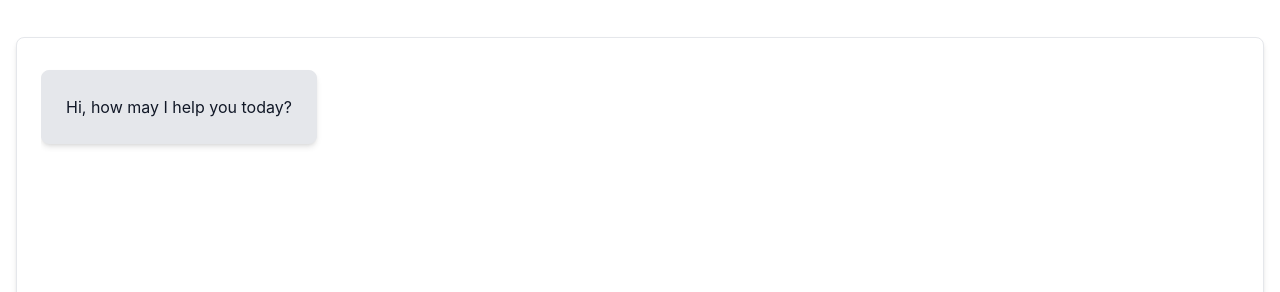
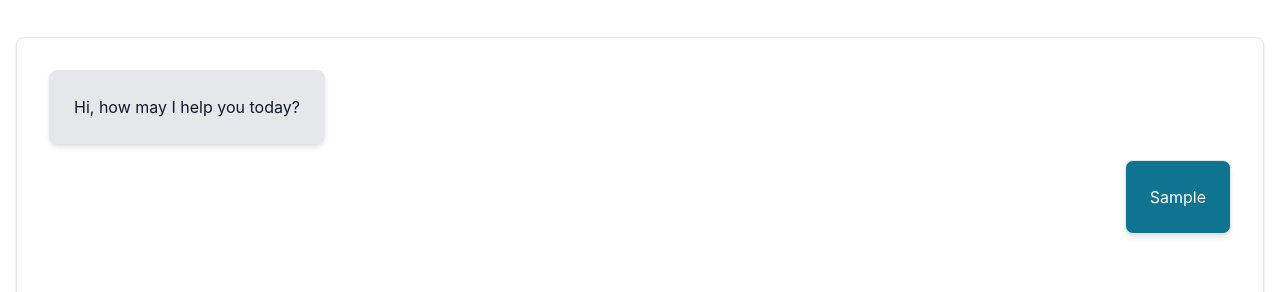
Before and after one commit to ATchibo/NASA_Spaceapps_Challenge, a React (Create React App) app in the folder frontend/: page / in a window 1280 px wide. Both pictures are taken after typing "Sample" into the empty fields and a click on the button 1213 px from the left and 730 px from the top of the page. Shown: the part 131-423 px from the top of the page. Built offline with nearby package versions, Linux system fonts and the light colour scheme.

Commit message:
can send messaes

```diff
--- a/frontend/package.json
+++ b/frontend/package.json
@@ -19,6 +19,7 @@
     "react-dom": "^18.2.0",
     "react-icons": "^4.11.0",
     "react-intl": "^6.4.7",
+    "react-query": "^3.39.3",
     "react-scripts": "5.0.1",
     "typescript": "^4.9.5",
     "web-vitals": "^2.1.4"
--- a/frontend/src/api/api.ts
+++ b/frontend/src/api/api.ts
@@ -6,7 +6,7 @@ const api = axios.create({
     baseURL: BACKEND_URL,
 });
 
-export const sendMessage = async () => {
+export const sendMessageApi = async (message: string) => {
     const res = await api.post("/sendMessage");
     return res.data;
 }
--- a/frontend/src/components/MainChat.tsx
+++ b/frontend/src/components/MainChat.tsx
@@ -1,4 +1,4 @@
-import React, {useState} from 'react';
+import React, {useEffect, useState} from 'react';
 import {Card} from "flowbite-react";
 import TextArea from "./TextArea";
 import MessageInputBox from "./MessageInputBox";
@@ -13,19 +13,47 @@ const MainChat = () => {
 
     const intl = useIntl();
 
+    const SENDER_TYPE_BOT = intl.formatMessage({id: "sender_type_bot"})
+    const SENDER_TYPE_USER = intl.formatMessage({id: "sender_type_user"})
+    const INITIAL_BOT_MESSAGE = intl.formatMessage({id: "initial_msg_bot"})
+
     const [messageQueue, setMessageQueue] = useState<Message[]>([{
-        sender: intl.formatMessage({id: "sender_type_bot"}),
-        content: intl.formatMessage({id: "initial_msg_bot"})
+        sender: SENDER_TYPE_BOT,
+        content: INITIAL_BOT_MESSAGE
     }]);
 
+    const [msgToSend, setMsgToSend] = useState("");
+
+    // const {
+    //     data: sendMessageData,
+    //     isFetching: isSendMessageFetching,
+    //     isSuccess: isSendMessageSuccess,
+    //     refetch: refetchSendMessage
+    // } = useQuery(
+    //     ["sendMessage", msgToSend],
+    //     () => sendMessageApi(msgToSend),
+    //     {
+    //         enabled: false
+    //     }
+    // )
 
     const [currentMessage, setCurrentMessage] = useState("");
     const sendMessage = (event: any) => {
         event.preventDefault();
 
-        console.log(currentMessage);
+        if (currentMessage.length === 0)
+            return;
+
+        setMsgToSend(currentMessage);
         setCurrentMessage("");
     }
+
+    useEffect(() => {
+        if (msgToSend.length > 0) {
+            setMessageQueue([...messageQueue, {sender: SENDER_TYPE_USER, content: msgToSend}]);
+            setMsgToSend("");
+        }
+    }, [msgToSend]);
 
     return (
         <Card
--- a/frontend/src/components/TextArea.tsx
+++ b/frontend/src/components/TextArea.tsx
@@ -1,8 +1,8 @@
-import React from 'react';
+import React, {useEffect, useRef} from 'react';
 import BotChatBubble from "./BotChatBubble";
 import UserChatBubble from "./UserChatBubble";
+import {useIntl} from "react-intl";
 import {Message} from "./MainChat";
-import {useIntl} from "react-intl";
 
 type TextAreaProps = {
     messageQueue: Message[]
@@ -12,23 +12,34 @@ const TextArea = ({messageQueue}: TextAreaProps) => {
 
     const intl = useIntl();
 
-    const senderTypeBot = intl.formatMessage({id: "sender_type_bot"})
-    const senderTypeUser = intl.formatMessage({id: "sender_type_user"})
+    const SENDER_TYPE_BOT = intl.formatMessage({id: "sender_type_bot"})
+    const SENDER_TYPE_USER = intl.formatMessage({id: "sender_type_user"})
 
     const messageBubbles = messageQueue.map((m: Message) => {
-        if (m.sender == senderTypeBot) {
+        if (m.sender === SENDER_TYPE_BOT) {
             return <BotChatBubble key={messageQueue.indexOf(m)} message={m.content}/>
-        } else if (m.sender == senderTypeUser) {
+        } else if (m.sender === SENDER_TYPE_USER) {
             return <UserChatBubble key={messageQueue.indexOf(m)} message={m.content}/>
         } else {
             return <p>No message found</p>
         }
     });
 
+    const messagesRef = useRef<HTMLDivElement>(null);
+
+    useEffect(() => {
+        if (messagesRef.current) {
+            messagesRef.current.scrollTop = messagesRef.current.scrollHeight;
+        }
+    }, [messageBubbles]);
+
     return (
         <div
+            ref={messagesRef}
             className="
                 overflow-y-scroll
+                pl-2
+                pr-2
             "
         >
             {messageBubbles}
--- a/frontend/src/components/UserChatBubble.tsx
+++ b/frontend/src/components/UserChatBubble.tsx
@@ -9,7 +9,7 @@ const UserChatBubble = ({message}: UserChatBubbleProps) => {
     return (
         <Card
             className="
-                inline-flex
+                w-min
                 max-w-[calc(100%-15rem)]
                 bg-cyan-700
                 mt-2
```
Also changed, not shown: 1 other file (tests, documents, lock files or other folders).
